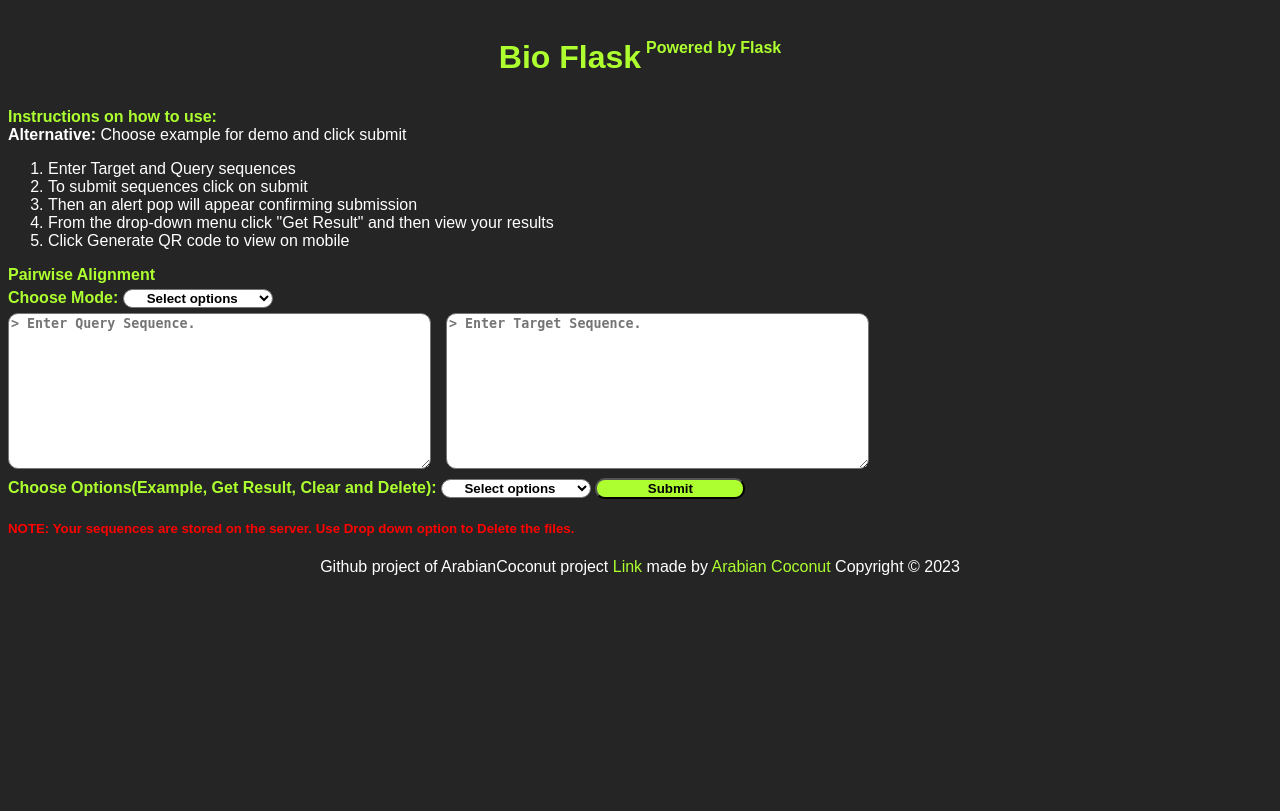
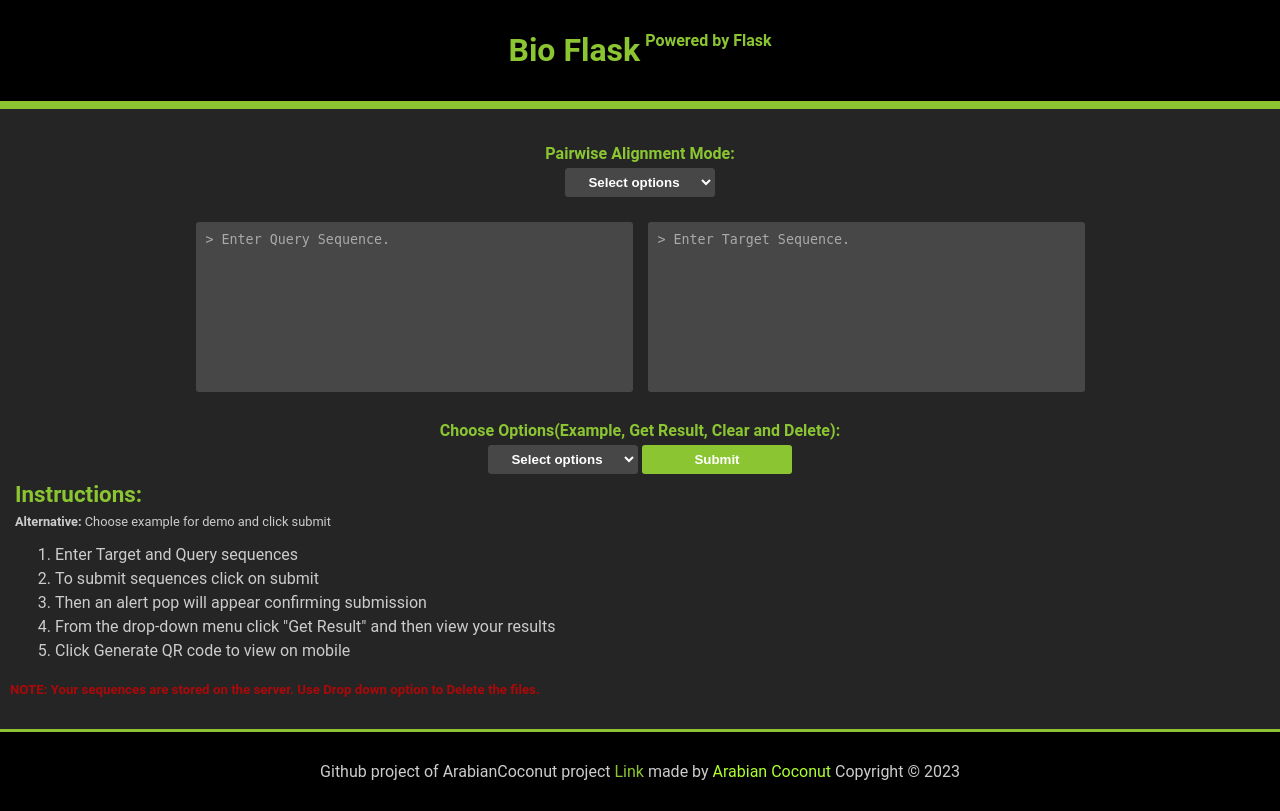
Before and after one commit to ArabianCoconut/BioFlask, a Flask app: page / in a window 1280 px wide. Before the commit the page ends 575 px from the top, so only its background shows below. Run offline with Flask 3, Linux system fonts and the light colour scheme.

Commit message:
Improving the layout(HTML & CSS)

```diff
--- a/src/Flask/static/style.css
+++ b/src/Flask/static/style.css
@@ -1,16 +1,69 @@
+:root{
+    /* --accent-color: #ADFF2F; */
+    --accent-color: #8bc632;
+    --accent-color-dark: #648d25;
+    --font-color: #ccc;
+    --font-color2: #fff;
+    --warning-color: #ab0909;
+    --background-color: #252525;
+    --background-color2: rgb(71, 71, 71);
+    --font-size: 16px;
+    --font-family: Roboto, sans-serif;
+    --border-radius: 3px;
+}
+html, body{
+    margin: 0;
+    padding: 0;
+    box-sizing: border-box;
+}
+
 body{
-    background-color: #252525;
-    color:white;
-    font-family: Arial;
-    font-size: 16px;
+    background-color: var(--background-color);
+    color: var(--font-color);
+    font-family: var(--font-family);
+    font-size: var(--font-size);
 }
 
 a{
-    color: #ADFF2F;
+    color: var(--accent-color);
     text-decoration: none;
 }
+
+button {
+    border-radius: var(--border-radius);
+    border: none;
+    background-color: var(--accent-color);
+    padding: 7px;
+    color: var(--font-color2);
+    font-weight: bold;
+    cursor: pointer;
+    transition: .2s;
+}
+button:hover {
+    background-color: var(--accent-color-dark) !important;
+}
+
+input, select {
+    border-radius: var(--border-radius);
+    /* border: none; */
+    background-color: var(--background-color2);
+    padding: 5px;
+    color: var(--font-color2);
+    border: 1px solid var(--background-color2);
+}
+input:active
+input:focus,
+select:Active,
+select:focus {
+    border: 1px solid var(--accent-color);
+    outline: none;
+    background-color: rgb(86, 86, 86);
+    /* box-shadow: 0 0 0 0 #ADFF2F; */
+}
+
+
 .head {
-    color: #ADFF2F;
+    color: var(--accent-color);
     display: flex;
     flex-direction: row;
     justify-content: center;
@@ -19,56 +72,90 @@
     padding-bottom: 10px;
     gap: 5px;
     text-decoration: none;
+    background-color: #000;
+    margin-bottom: 20px;
+    border-bottom: 8px solid var(--accent-color);
 }
 
 
+.instructions span {
+    margin: 7px 5px;
+    display: block;
+    font-size: .8rem;
+}
 
 #span_instructions{
-    color: #ADFF2F;
+    color: var(--accent-color);
     font-weight: bold;
+    font-size: 1.4rem;
 }
 
 label{
-    color: #ADFF2F;
+    color: var(--accent-color);
     font-weight: bolder;
+}
+textarea {
+    resize: none !important;
 }
 
 textarea{
-    font-weight: bolder;
-    border-radius: 10px;
+    border-radius: var(--border-radius);
+    border: none;
+    background-color: var(--background-color2);
+    padding: 10px;
+    color: var(--font-color);
 }
+textarea::placeholder {
+    color: #aaa;
+}
+textarea:active,
+textarea:focus {
+    border: 1px solid var(--accent-color);
+    outline: none;
+    background-color: rgb(86, 86, 86);
+    /* box-shadow: 0 0 0 0 #ADFF2F; */
+}
+
 #button{
     text-align: center;
     font-weight: bold;
-    background-color: #ADFF2F;
-    border-radius: 10px;
+    /* background-color: var(--accent-color); */
+    border-radius: var(--border-radius);
     width: 150px;
-
 }
 
 
 
 #footer{
     text-align: center;
+    background-color: #000;
+    padding: 30px;
+    border-top: 3px solid var(--accent-color);
 }
 
 
 #select_mode{
     text-align-last: center;
-    border-radius: 10px;
+    border-radius: var(--border-radius);
     width: 150px;
+}
 
+option{
+    background-color: var(--background-color2);
+    color: var(--font-color2);
+    border-radius: var(--border-radius);
 }
-option{
-    background-color: white;
-    color: black;
-    border-radius: 10px;
+option:hover,
+option:focus,
+option:checked {
+    color: var(--font-color2);
 }
+
 #options{
-    background-color: white;
-    color: black;
+    /* background-color: white; */
+    /* color: black; */
     font-weight: bold;
-    border-radius: 10px;
+    border-radius: var(--border-radius);
     text-align-last: center;
     width: 150px;
     height: auto;
@@ -76,7 +163,7 @@
 
 
 #note{
-    color: red;
+    color: var(--warning-color);
 }
 
 .popup-holder {
@@ -125,6 +212,7 @@
     flex-direction: column;
     justify-content: center;
     margin-top: 5px;
+    text-align: center;
 }
 
 .mode{
@@ -133,6 +221,8 @@
     flex-direction: row;
     font-weight: bold;
     padding-bottom: 5px;
+    /* margin: auto; */
+    margin: 5px auto 20px auto;
 
 
 }
@@ -147,11 +237,11 @@
 
 }
 #mode{
-    background-color: white;
+    /* background-color: white; */
     width: 150px;
     height: fit-content;
     text-align-last: center;
-    border-radius: 10px;
+    border-radius: var(--border-radius);
     font-weight: bold;
 }
 
@@ -162,6 +252,9 @@
     flex-direction: row;
     gap: 10px;
     padding-bottom: 5px;
+    width: 100%;
+    flex-wrap: nowrap;
+    justify-content: center;
 }
 
 #submit_button{
@@ -184,6 +277,26 @@
     stroke-width: 5px;
     padding-left: 5px;
 }
+
+ol li {
+    margin: 5px;
+}
+
+.choose_btn {
+    margin-top: 20px;
+    text-align: center;
+}
+.choose_btn label {
+    display: block;
+    margin: auto;
+    margin-bottom: 5px;
+}
+
+.body_div {
+    padding: 10px;
+}
+
+
 /*===================================
             Result page CSS
 =====================================*/
--- a/src/Flask/templates/index.html
+++ b/src/Flask/templates/index.html
@@ -8,15 +8,14 @@
         <link rel="stylesheet" href="../static/style.css">
     </head>
     <body>
-        <div class="body_div">
-        <div class="head">
+        <header class="head">
             <h1>Bio Flask</h1>
             <h4>Powered by Flask</h4>
-        </div>
+        </header>
+        <main class="body_div">
 
-        <div class="instructions">
-            <span id="span_instructions">Instructions on how to use:</span>
-            <br>
+            <!-- <div class="instructions">
+                <span id="span_instructions">Instructions:</span>
                 <span><b>Alternative:</b> Choose example for demo and click submit</span>
                 <ol>
                     <li>Enter Target and Query sequences</li>
@@ -25,11 +24,11 @@
                     <li>From the drop-down menu click "Get Result" and then view your results</li>
                     <li>Click Generate QR code to view on mobile</li>
                 </ol>
-        </div>
-        <label>Pairwise Alignment</label>
+            </div> -->
             <div class="outer_mode">
+                <label>Pairwise Alignment Mode:</label>
                 <div class="mode">
-                <label id="mode_text">Choose Mode:</label>
+                    <!-- <label id="mode_text">Choose Mode:</label> -->
                     <select id="mode">
                         <option value="default">Select options</option>
                         <option value="global">Global</option>
@@ -38,10 +37,12 @@
                 </div>
                 <div class="textarea_box_container">
                     <div id="col1">
-                    <label for="query"></label><textarea id="query" rows="10" cols="50" placeholder="> Enter Query Sequence."></textarea>
+                        <!-- <label for="query"></label> -->
+                        <textarea id="query" rows="10" cols="50" placeholder="> Enter Query Sequence." draggable="false"></textarea>
                     </div>
                     <div id="col2">
-                    <label for="target"></label><textarea id="target" rows="10" cols="50" placeholder="> Enter Target Sequence."></textarea>
+                        <!-- <label for="target"></label> -->
+                        <textarea id="target" rows="10" cols="50" placeholder="> Enter Target Sequence." draggable="false"></textarea>
                         <br>
                     </div>
                 </div>
@@ -57,15 +58,25 @@
                     </select>
                     <button id="button" onclick="submit_button()">Submit</button>
             </div>
-
+            <div class="instructions">
+                <span id="span_instructions">Instructions:</span>
+                <span><b>Alternative:</b> Choose example for demo and click submit</span>
+                <ol>
+                    <li>Enter Target and Query sequences</li>
+                    <li>To submit sequences click on submit</li>
+                    <li>Then an alert pop will appear confirming submission</li>
+                    <li>From the drop-down menu click "Get Result" and then view your results</li>
+                    <li>Click Generate QR code to view on mobile</li>
+                </ol>
+            </div>
             <div class="bottom_footer">
                 <h5 id="note">NOTE: Your sequences are stored on the server. Use Drop down option to <b>Delete</b> the files.</h5>
+            </div>
+        </main>
         <footer id="footer">
             Github project of ArabianCoconut project <a href="https://github.com/ArabianCoconut/BioFlask">Link</a>
             made by <span style="color:#ADFF2F">Arabian Coconut</span> Copyright © 2023
         </footer>
-        </div>
-        </div>
     <script src="../static/script.js"></script>
     <script src="{{url_for('static', filename='script.js')}}"></script>
 
```
Also changed, not shown: other parts of src/Flask/static/style.css (+59 -27 lines), Images/Project.png, README.MD, 1 other file. Lines whose indentation alone changed are shown as unchanged.
